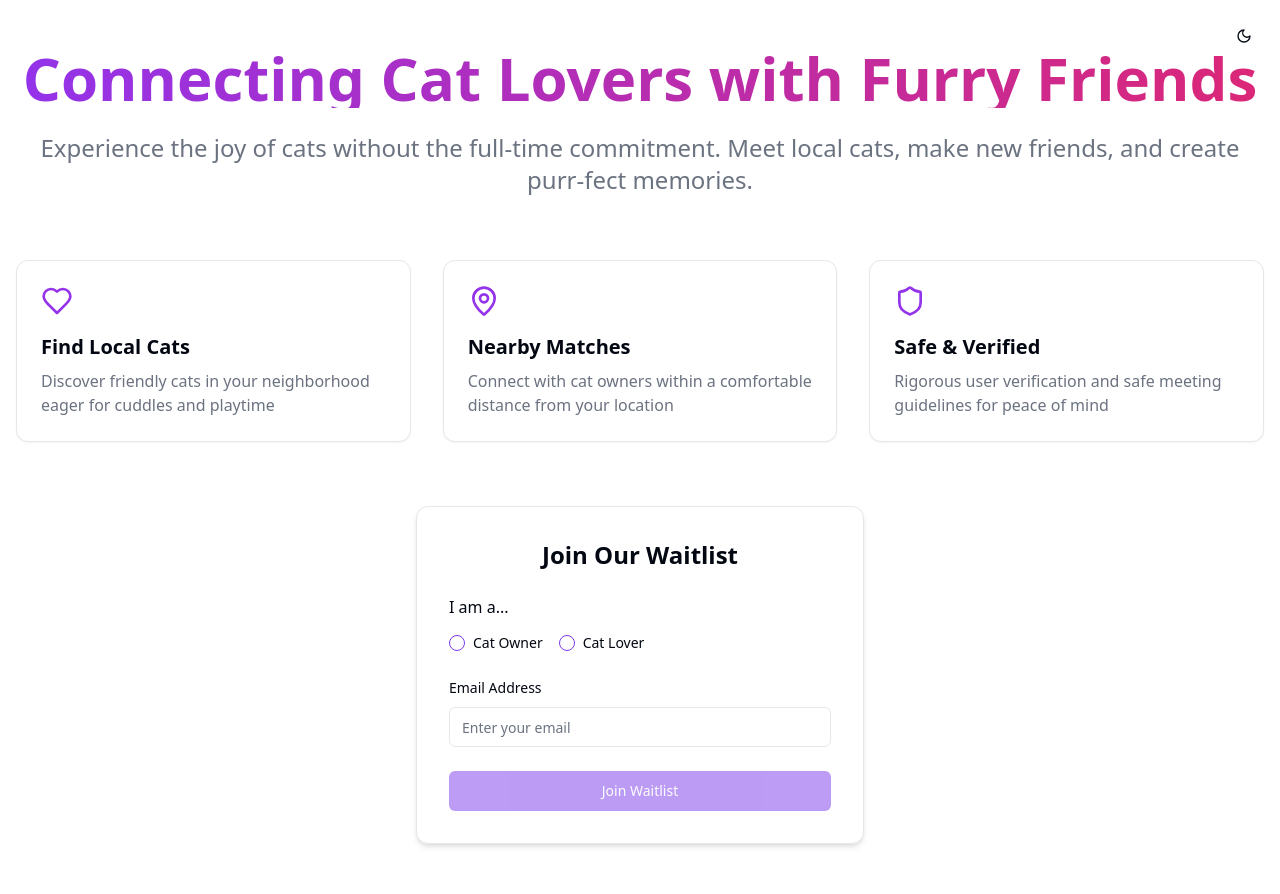
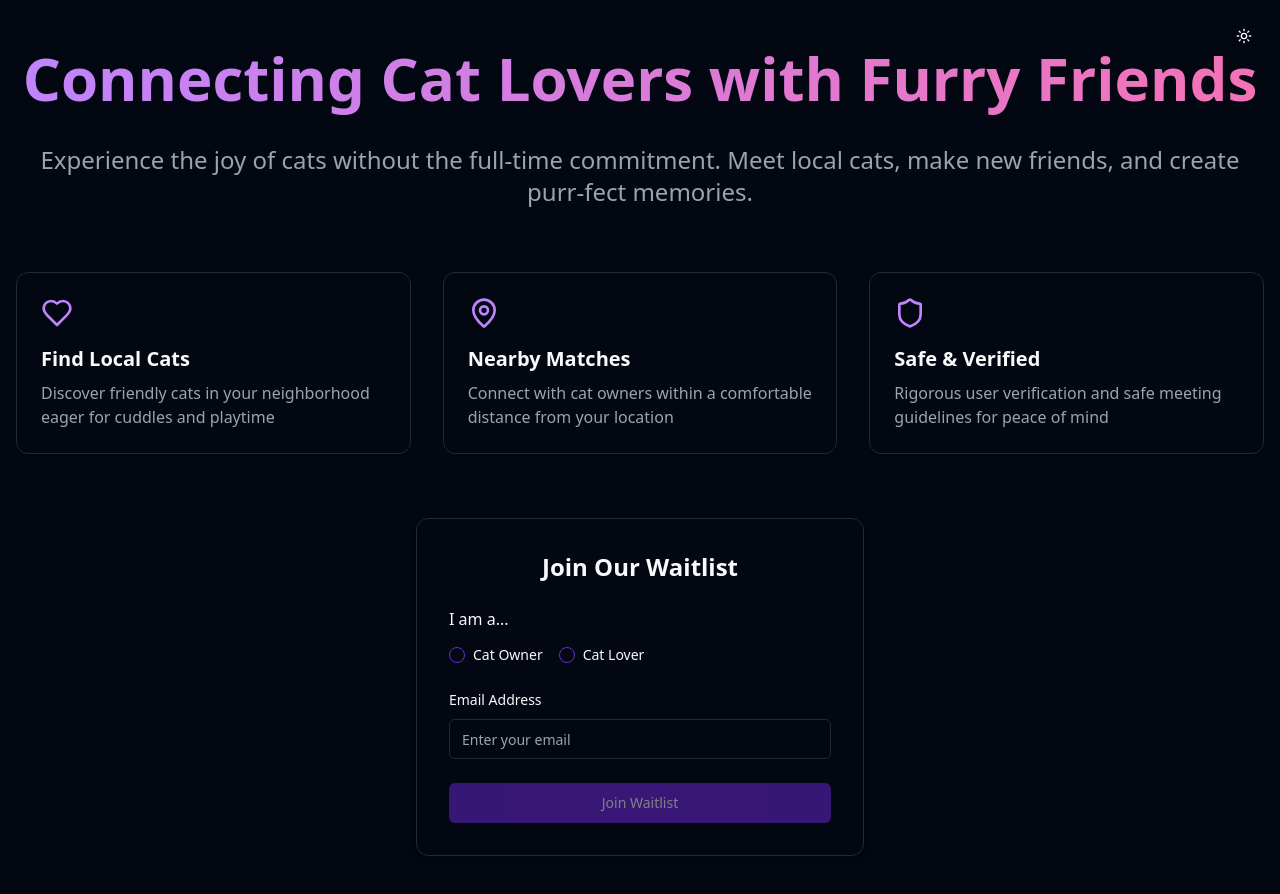
Before and after one commit to ardelisinbaking/cat-connect-app, a Next.js app: page / in a window 1280 px wide. Shown: the top 894 px of the page. Built offline with nearby package versions, Linux system fonts and the light colour scheme.

Commit message:
sets landing page ui default dark theme

```diff
--- a/app/layout.tsx
+++ b/app/layout.tsx
@@ -15,7 +15,7 @@ export default function RootLayout({
   return (
     <html lang="en" suppressHydrationWarning>
       <body className="min-h-screen bg-background font-sans antialiased">
-        <ThemeProvider defaultTheme="light" storageKey="cat-connection-theme">
+        <ThemeProvider defaultTheme="dark" storageKey="cat-connection-theme">
           <div className="relative flex min-h-screen flex-col">
             <div className="flex-1">{children}</div>
           </div>
--- a/components/LandingPage.tsx
+++ b/components/LandingPage.tsx
@@ -18,22 +18,10 @@ export default function LandingPage() {
   // const [theme, setTheme] = useState<'light' | 'dark'>('light');
   const { theme, setTheme } = useTheme();
 
-  // Initialize theme
-  useEffect(() => {
-    // Check local storage first
-    const savedTheme = localStorage.getItem('theme');
-    const prefersDark = window.matchMedia('(prefers-color-scheme: dark)').matches;
-
-    const initialTheme = savedTheme ?? (prefersDark ? 'dark' : 'light');
-    setTheme(initialTheme as 'light' | 'dark');
-
-    // Apply initial theme
-    document.documentElement.classList.toggle('dark', initialTheme === 'dark');
-  }, []);
 
   // Theme toggle handler
   const toggleTheme = () => {
-    setTheme(theme === "light" ? "dark" : "light")
+    setTheme(theme === "dark" ? "light" : "dark")
   }
 
   const handleSubmit = async (e: React.FormEvent) => {
@@ -80,7 +68,7 @@ export default function LandingPage() {
       <main className="container mx-auto px-4 py-12">
         {/* Hero Section */}
         <section className="text-center mb-16">
-          <h1 className="text-4xl md:text-6xl font-bold mb-6 bg-gradient-to-r from-purple-600 to-pink-600 dark:from-purple-400 dark:to-pink-400 bg-clip-text text-transparent">
+          <h1 className="text-4xl md:text-6xl font-bold mb-6 pb-3 bg-gradient-to-r from-purple-600 to-pink-600 dark:from-purple-400 dark:to-pink-400 bg-clip-text text-transparent">
             Connecting Cat Lovers with Furry Friends
           </h1>
           <p className="text-xl md:text-2xl text-muted-foreground mb-8">
--- a/providers/theme-provider.tsx
+++ b/providers/theme-provider.tsx
@@ -16,7 +16,7 @@ type ThemeProviderState = {
 }
 
 const initialState: ThemeProviderState = {
-  theme: "light",
+  theme: "dark",
   setTheme: () => null,
 }
 
@@ -24,7 +24,7 @@ const ThemeProviderContext = createContext<ThemeProviderState>(initialState)
 
 export function ThemeProvider({
   children,
-  defaultTheme = "light",
+  defaultTheme = "dark",
   storageKey = "ui-theme",
   ...props
 }: ThemeProviderProps) {
@@ -32,6 +32,7 @@ export function ThemeProvider({
 
   useEffect(() => {
     const root = window.document.documentElement
+    localStorage.removeItem(storageKey)
     const savedTheme = localStorage.getItem(storageKey)
 
     if (savedTheme) {
@@ -39,10 +40,9 @@ export function ThemeProvider({
       root.classList.remove("light", "dark")
       root.classList.add(savedTheme)
     } else {
-      const prefersDark = window.matchMedia("(prefers-color-scheme: dark)").matches
-      setTheme(prefersDark ? "dark" : "light")
+      setTheme("dark")
       root.classList.remove("light", "dark")
-      root.classList.add(prefersDark ? "dark" : "light")
+      root.classList.add("dark")
     }
   }, [storageKey])
 
```
